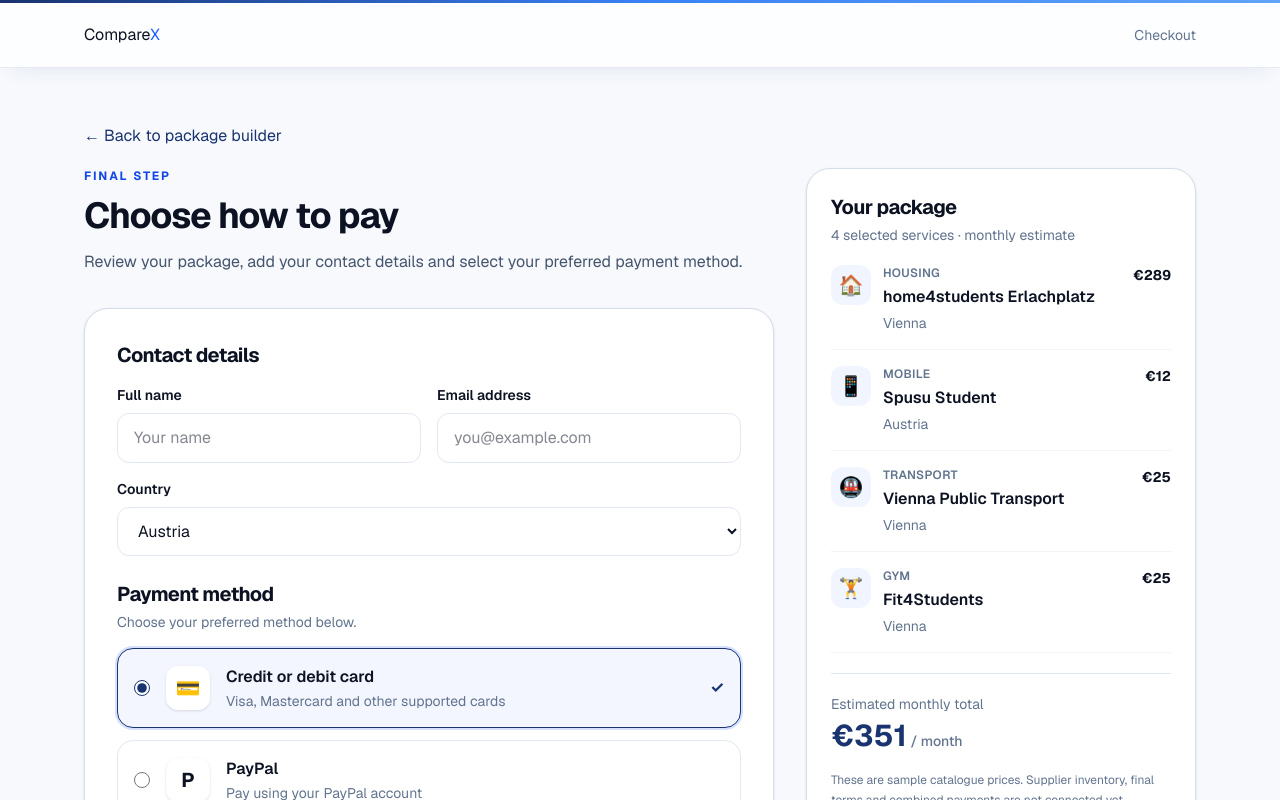
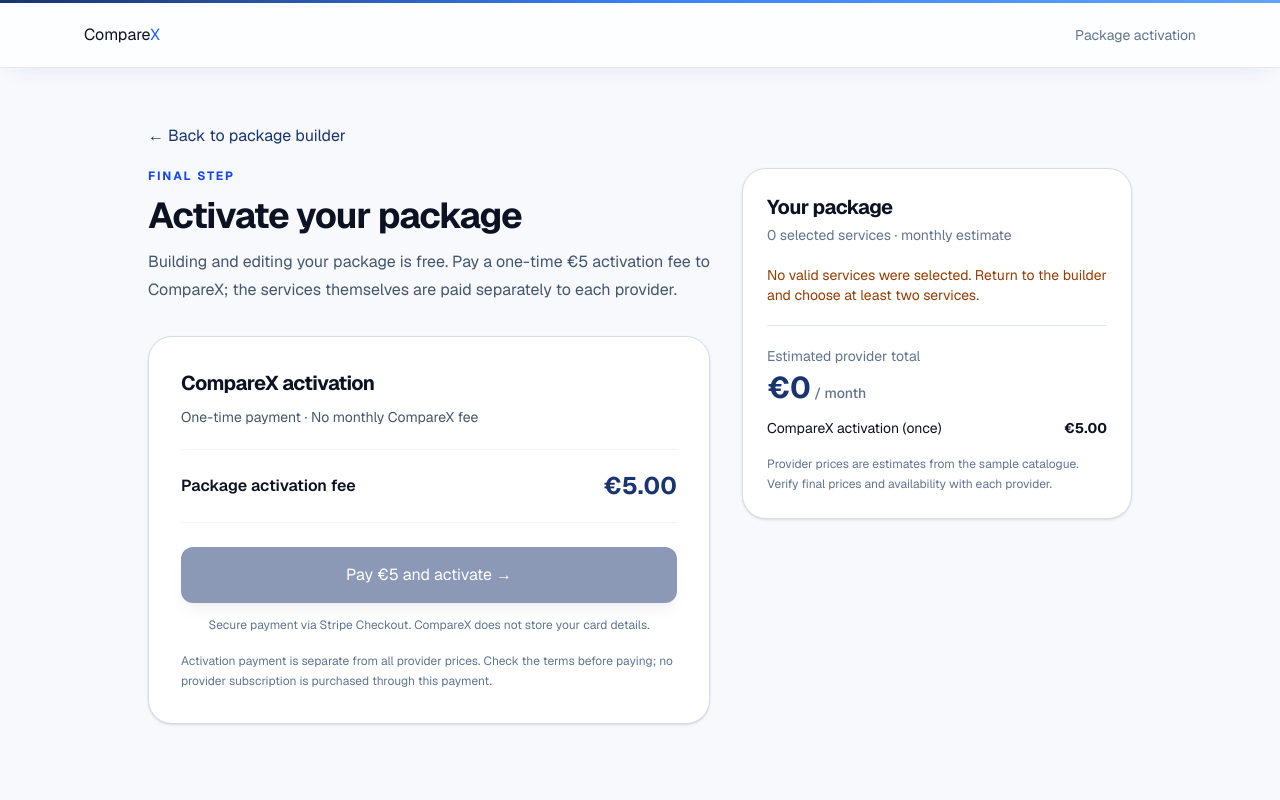
Before and after one commit to pietroconforti-blip/compareX, a Next.js app: page /checkout in a window 1280 px wide. Shown: the top 800 px of the page. Built offline with nearby package versions, Linux system fonts and the light colour scheme.

Commit message:
Replace checkout preview with €5 CompareX activation checkout

```diff
--- a/app/checkout/page.tsx
+++ b/app/checkout/page.tsx
@@ -4,128 +4,83 @@
 import { useSearchParams, useRouter } from "next/navigation";
 import { offers, categoryLabels, categoryIcons, formatPrice } from "@/lib/home-data";
 
-type PaymentMethod = "card" | "paypal" | "applepay";
-
 function CheckoutContent() {
   const params = useSearchParams();
   const router = useRouter();
   const idsParam = params.get("ids");
-  const ids = (idsParam ? idsParam.split(",").map(Number).filter(Number.isFinite) : [1, 10, 13, 15]);
-  const selected = useMemo(() => offers.filter((o) => ids.includes(o.id)), [params]);
+  const ids = (idsParam ? idsParam.split(",").map(Number).filter(Number.isFinite) : []);
+  const selected = useMemo(() => offers.filter((o) => ids.includes(o.id)), [idsParam]);
   const total = selected.reduce((sum, offer) => sum + offer.price, 0);
-  const [fullName, setFullName] = useState("");
-  const [email, setEmail] = useState("");
-  const [country, setCountry] = useState("Austria");
-  const [paymentMethod, setPaymentMethod] = useState<PaymentMethod>("card");
-  const [submitted, setSubmitted] = useState(false);
+  const [loading, setLoading] = useState(false);
+  const [error, setError] = useState("");
+  const cancelled = params.get("cancelled") === "1";
 
-  if (submitted) {
-    return (
-      <main className="min-h-screen bg-[#f7f9fd] px-5 py-16 text-[#0c1222]">
-        <div className="mx-auto max-w-xl rounded-3xl border border-[#d5dceb] bg-white p-8 text-center shadow-xl">
-          <div className="mx-auto flex h-16 w-16 items-center justify-center rounded-full bg-amber-50 text-3xl">!</div>
-          <h1 className="mt-5 text-3xl font-bold">Payment setup needed</h1>
-          <p className="mt-3 leading-7 text-slate-600">
-            Your selected payment method is {paymentMethod === "card" ? "Card" : paymentMethod === "paypal" ? "PayPal" : "Apple Pay"}.
-            CompareX is not connected to a payment processor yet, so no payment was taken and no order was placed.
-            To accept real payments, the site owner must connect and configure a payment provider.
-          </p>
-          <button onClick={() => setSubmitted(false)} className="mt-6 rounded-xl bg-[#1a3470] px-6 py-3 font-semibold text-white">Back to payment options</button>
-        </div>
-      </main>
-    );
+  async function activatePackage() {
+    setLoading(true);
+    setError("");
+    try {
+      const response = await fetch("/api/checkout", {
+        method: "POST",
+        headers: { "Content-Type": "application/json" },
+        body: JSON.stringify({ ids: selected.map((offer) => offer.id) }),
+      });
+      const data = await response.json();
+      if (!response.ok) throw new Error(data.error || "Could not start payment.");
+      window.location.assign(data.url);
+    } catch (err) {
+      setError(err instanceof Error ? err.message : "Could not start payment.");
+      setLoading(false);
+    }
   }
-
-  const paymentOptions: { id: PaymentMethod; title: string; detail: string; mark: string }[] = [
-    { id: "card", title: "Credit or debit card", detail: "Visa, Mastercard and other supported cards", mark: "💳" },
-    { id: "paypal", title: "PayPal", detail: "Pay using your PayPal account", mark: "P" },
-    { id: "applepay", title: "Apple Pay", detail: "Fast checkout on compatible Apple devices and browsers", mark: "" },
-  ];
 
   return (
     <main className="min-h-screen bg-[#f7f9fd] text-[#0c1222]">
       <header className="border-b border-[#d5dceb] bg-white">
         <div className="mx-auto flex max-w-6xl items-center justify-between px-5 py-5">
           <button onClick={() => router.push("/")} className="text-xl font-bold">Compare<span className="text-blue-600">X</span></button>
-          <span className="text-sm text-slate-500">Checkout</span>
+          <span className="text-sm text-slate-500">Package activation</span>
         </div>
       </header>
-      <div className="mx-auto max-w-6xl px-5 py-10 md:py-14">
-        <button onClick={() => router.push("/")} className="text-sm font-semibold text-[#1a3470] hover:underline">← Back to package builder</button>
+      <div className="mx-auto max-w-5xl px-5 py-10 md:py-14">
+        <button onClick={() => router.push("/package-builder")} className="text-sm font-semibold text-[#1a3470] hover:underline">← Back to package builder</button>
         <div className="mt-5 grid gap-8 lg:grid-cols-[1fr_390px]">
           <section>
             <p className="text-xs font-bold uppercase tracking-[0.16em] text-blue-700">Final step</p>
-            <h1 className="mt-3 text-4xl font-bold tracking-tight">Choose how to pay</h1>
-            <p className="mt-3 max-w-2xl leading-7 text-slate-600">Review your package, add your contact details and select your preferred payment method.</p>
-            <form onSubmit={(e) => { e.preventDefault(); setSubmitted(true); }} className="mt-8 space-y-6 rounded-3xl border border-[#d5dceb] bg-white p-6 shadow-sm md:p-8">
-              <div>
-                <h2 className="text-xl font-bold">Contact details</h2>
-                <div className="mt-4 grid gap-4 sm:grid-cols-2">
-                  <label className="block">
-                    <span className="mb-2 block text-sm font-semibold">Full name</span>
-                    <input required value={fullName} onChange={(e) => setFullName(e.target.value)} placeholder="Your name" autoComplete="name" className="w-full rounded-xl border border-slate-200 px-4 py-3 outline-none focus:border-blue-600" />
-                  </label>
-                  <label className="block">
-                    <span className="mb-2 block text-sm font-semibold">Email address</span>
-                    <input required type="email" value={email} onChange={(e) => setEmail(e.target.value)} placeholder="you@example.com" autoComplete="email" className="w-full rounded-xl border border-slate-200 px-4 py-3 outline-none focus:border-blue-600" />
-                  </label>
-                </div>
-                <label className="mt-4 block">
-                  <span className="mb-2 block text-sm font-semibold">Country</span>
-                  <select value={country} onChange={(e) => setCountry(e.target.value)} className="w-full rounded-xl border border-slate-200 bg-white px-4 py-3 outline-none focus:border-blue-600">
-                    <option>Austria</option><option>Italy</option><option>Germany</option><option>Other</option>
-                  </select>
-                </label>
+            <h1 className="mt-3 text-4xl font-bold tracking-tight">Activate your package</h1>
+            <p className="mt-3 max-w-2xl leading-7 text-slate-600">Building and editing your package is free. Pay a one-time €5 activation fee to CompareX; the services themselves are paid separately to each provider.</p>
+            {cancelled && <p className="mt-5 rounded-xl border border-amber-200 bg-amber-50 p-4 text-sm text-amber-900">Payment cancelled. Your package is still available and you have not been charged by CompareX through this attempt.</p>}
+            {error && <p role="alert" className="mt-5 rounded-xl border border-red-200 bg-red-50 p-4 text-sm text-red-800">{error}</p>}
+            <div className="mt-8 rounded-3xl border border-[#d5dceb] bg-white p-6 shadow-sm md:p-8">
+              <h2 className="text-xl font-bold">CompareX activation</h2>
+              <p className="mt-2 text-sm leading-6 text-slate-600">One-time payment · No monthly CompareX fee</p>
+              <div className="mt-5 flex items-center justify-between border-y border-slate-100 py-5">
+                <span className="font-semibold">Package activation fee</span>
+                <span className="text-2xl font-bold text-[#1a3470]">€5.00</span>
               </div>
-
-              <div>
-                <h2 className="text-xl font-bold">Payment method</h2>
-                <p className="mt-1 text-sm text-slate-500">Choose your preferred method below.</p>
-                <div className="mt-4 space-y-3">
-                  {paymentOptions.map((option) => (
-                    <label key={option.id} className={`flex cursor-pointer items-center gap-4 rounded-2xl border p-4 transition ${paymentMethod === option.id ? "border-[#1a3470] bg-[#f3f6ff] ring-2 ring-[#d5e1ff]" : "border-slate-200 hover:border-slate-400"}`}>
-                      <input type="radio" name="paymentMethod" value={option.id} checked={paymentMethod === option.id} onChange={() => setPaymentMethod(option.id)} className="h-4 w-4 accent-[#1a3470]" />
-                      <span className="flex h-11 w-11 items-center justify-center rounded-xl bg-white text-xl font-bold shadow-sm">{option.mark}</span>
-                      <span className="min-w-0 flex-1">
-                        <span className="block font-semibold">{option.title}</span>
-                        <span className="mt-0.5 block text-sm text-slate-500">{option.detail}</span>
-                      </span>
-                      {paymentMethod === option.id && <span className="font-bold text-[#1a3470]">✓</span>}
-                    </label>
-                  ))}
-                </div>
-              </div>
-
-              <div className="rounded-xl border border-amber-200 bg-amber-50 p-4 text-sm leading-6 text-amber-950">
-                <strong>Demo mode:</strong> payment methods are selectable, but real payment processing has not been connected yet. This button will not charge you.
-              </div>
-              <button type="submit" disabled={selected.length === 0} className="w-full rounded-xl bg-[#1a3470] px-6 py-4 font-bold text-white shadow-lg transition hover:bg-[#12254f] disabled:opacity-50">
-                Continue with {paymentMethod === "card" ? "card" : paymentMethod === "paypal" ? "PayPal" : "Apple Pay"} · {formatPrice(total)}/month →
+              <button type="button" onClick={activatePackage} disabled={loading || selected.length < 2}
+                className="mt-6 w-full rounded-xl bg-[#1a3470] px-6 py-4 font-bold text-white shadow-lg transition hover:bg-[#12254f] disabled:cursor-not-allowed disabled:opacity-50">
+                {loading ? "Connecting to secure checkout…" : "Pay €5 and activate →"}
               </button>
-              <p className="text-center text-xs text-slate-500">No card details are collected by this demo page.</p>
-            </form>
+              <p className="mt-3 text-center text-xs leading-5 text-slate-500">Secure payment via Stripe Checkout. CompareX does not store your card details.</p>
+              <p className="mt-4 text-xs leading-5 text-slate-500">Activation payment is separate from all provider prices. Check the terms before paying; no provider subscription is purchased through this payment.</p>
+            </div>
           </section>
-
           <aside className="h-fit rounded-3xl border border-[#d5dceb] bg-white p-6 shadow-sm lg:sticky lg:top-6">
             <h2 className="text-xl font-bold">Your package</h2>
             <p className="mt-1 text-sm text-slate-500">{selected.length} selected services · monthly estimate</p>
             <div className="mt-5 space-y-4">
-              {selected.map((o) => (
-                <div key={o.id} className="flex items-start justify-between gap-3 border-b border-slate-100 pb-4">
-                  <div className="flex gap-3">
-                    <span className="flex h-10 w-10 items-center justify-center rounded-xl bg-[#f0f5ff] text-xl">{categoryIcons[o.category]}</span>
-                    <div><p className="text-xs font-semibold uppercase tracking-wide text-slate-500">{categoryLabels[o.category]}</p><p className="mt-1 font-semibold">{o.name}</p><p className="mt-1 text-sm text-slate-500">{o.location}</p></div>
-                  </div>
-                  <span className="shrink-0 text-sm font-bold">{formatPrice(o.price)}</span>
-                </div>
-              ))}
-              {selected.length === 0 && <p className="text-sm text-slate-600">No valid services were selected. Return to the builder and choose your package.</p>}
+              {selected.map((o) => <div key={o.id} className="flex items-start justify-between gap-3 border-b border-slate-100 pb-4">
+                <div className="flex gap-3"><span className="flex h-10 w-10 items-center justify-center rounded-xl bg-[#f0f5ff] text-xl">{categoryIcons[o.category]}</span><div><p className="text-xs font-semibold uppercase tracking-wide text-slate-500">{categoryLabels[o.category]}</p><p className="mt-1 font-semibold">{o.name}</p><p className="mt-1 text-sm text-slate-500">{o.location}</p></div></div>
+                <span className="shrink-0 text-sm font-bold">{formatPrice(o.price)}</span>
+              </div>)}
+              {selected.length === 0 && <p className="text-sm text-amber-800">No valid services were selected. Return to the builder and choose at least two services.</p>}
             </div>
             <div className="mt-5 border-t border-slate-200 pt-5">
-              <p className="text-sm text-slate-500">Estimated monthly total</p>
+              <p className="text-sm text-slate-500">Estimated provider total</p>
               <p className="mt-1 text-3xl font-bold text-[#1a3470]">{formatPrice(total)}<span className="text-sm font-medium text-slate-500"> / month</span></p>
+              <p className="mt-3 flex justify-between text-sm"><span>CompareX activation (once)</span><strong>€5.00</strong></p>
             </div>
-            <p className="mt-4 text-xs leading-5 text-slate-500">These are sample catalogue prices. Supplier inventory, final terms and combined payments are not connected yet.</p>
+            <p className="mt-4 text-xs leading-5 text-slate-500">Provider prices are estimates from the sample catalogue. Verify final prices and availability with each provider.</p>
           </aside>
         </div>
       </div>
```
